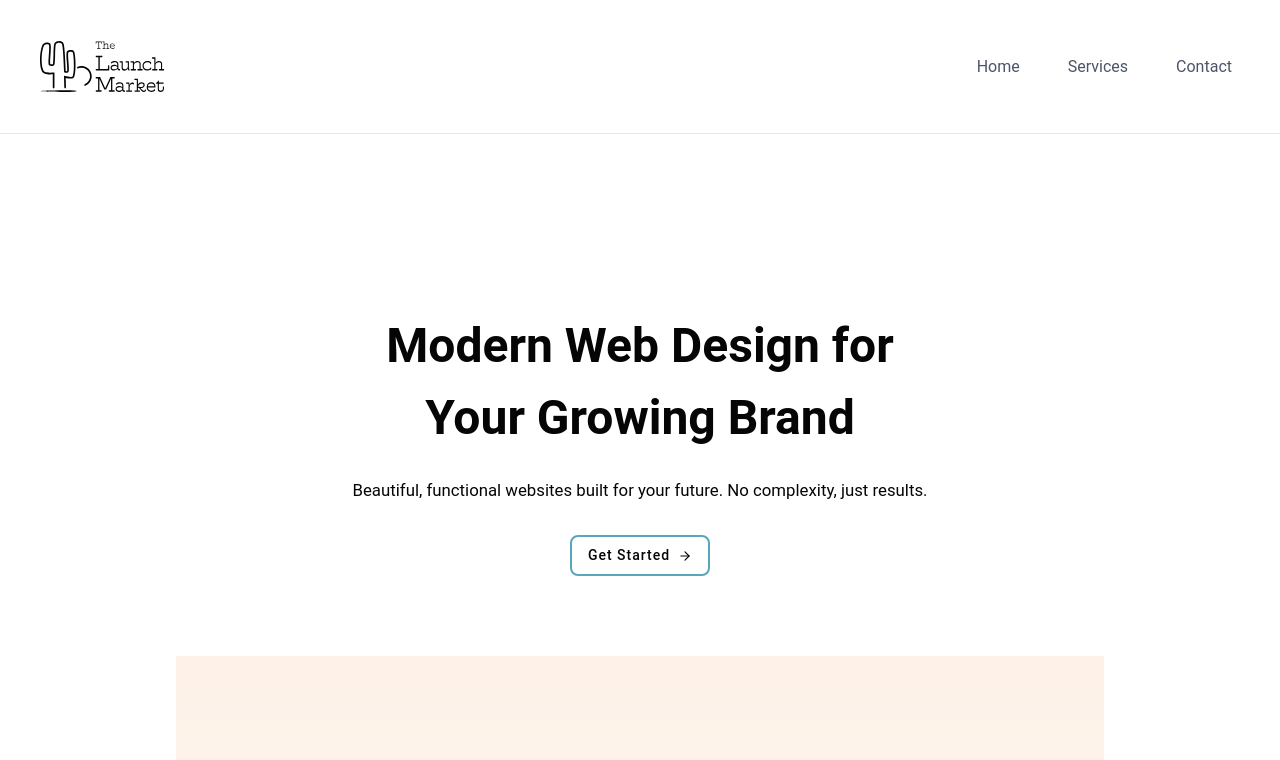
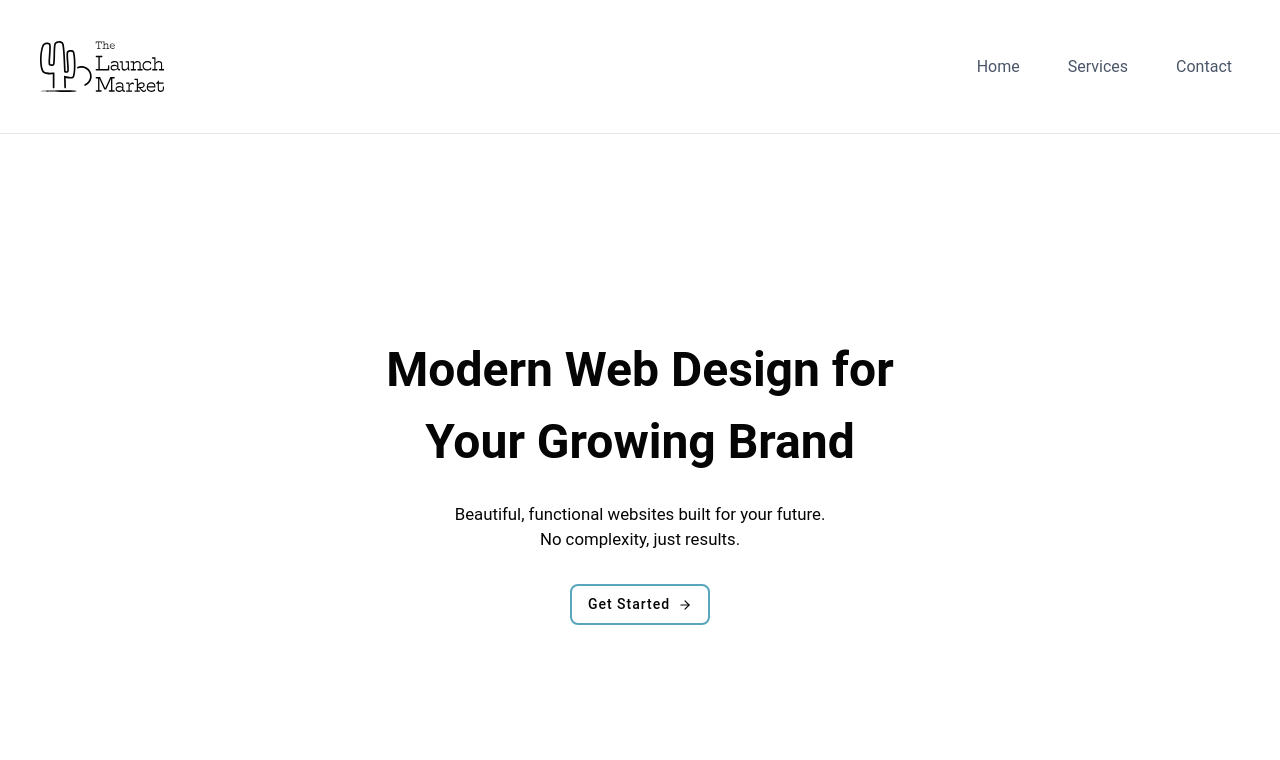
Before and after one commit to melissakipp/thelaunchmarket, a Next.js app: page / in a window 1280 px wide. Shown: the top 760 px of the page. Built offline with nearby package versions, Linux system fonts and the light colour scheme.

Commit message:
Adjust spacing and font size

```diff
--- a/src/components/Hero/HomeHero.module.css
+++ b/src/components/Hero/HomeHero.module.css
@@ -1,4 +1,5 @@
 .hero {
+  margin: auto auto 4rem auto;
   padding: 5rem 0;
   text-align: center;
 }
@@ -6,7 +7,7 @@
 .hero h2 {
   font-size: 3rem;
   font-weight: bold;
-  margin-bottom: 1.5rem;
+  margin: 1.5rem auto;
 }
 
 .hero p {
--- a/src/components/Hero/HomeHero.tsx
+++ b/src/components/Hero/HomeHero.tsx
@@ -8,7 +8,7 @@ export default function HomeHero() {
     <section className={styles.hero}>
       <h1 className='srOnly'>The Launch Market's home page</h1>
       <h2>Modern Web Design for <br />Your Growing Brand</h2>
-      <p>Beautiful, functional websites built for your future. No complexity, just results.</p>
+      <p>Beautiful, functional websites built for your future. <br />No complexity, just results.</p>
       {/* Outline Button */}
       <CustomBtnLink
         href='/about'
```
